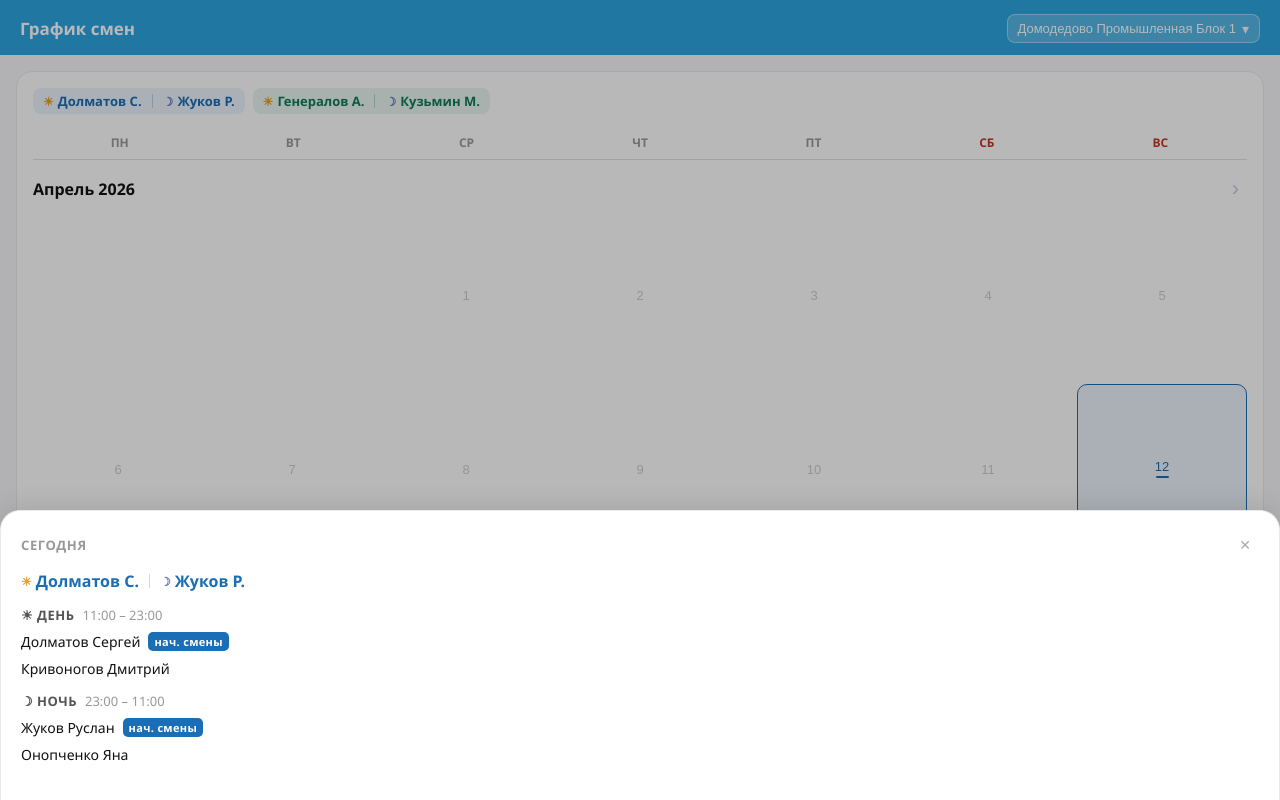
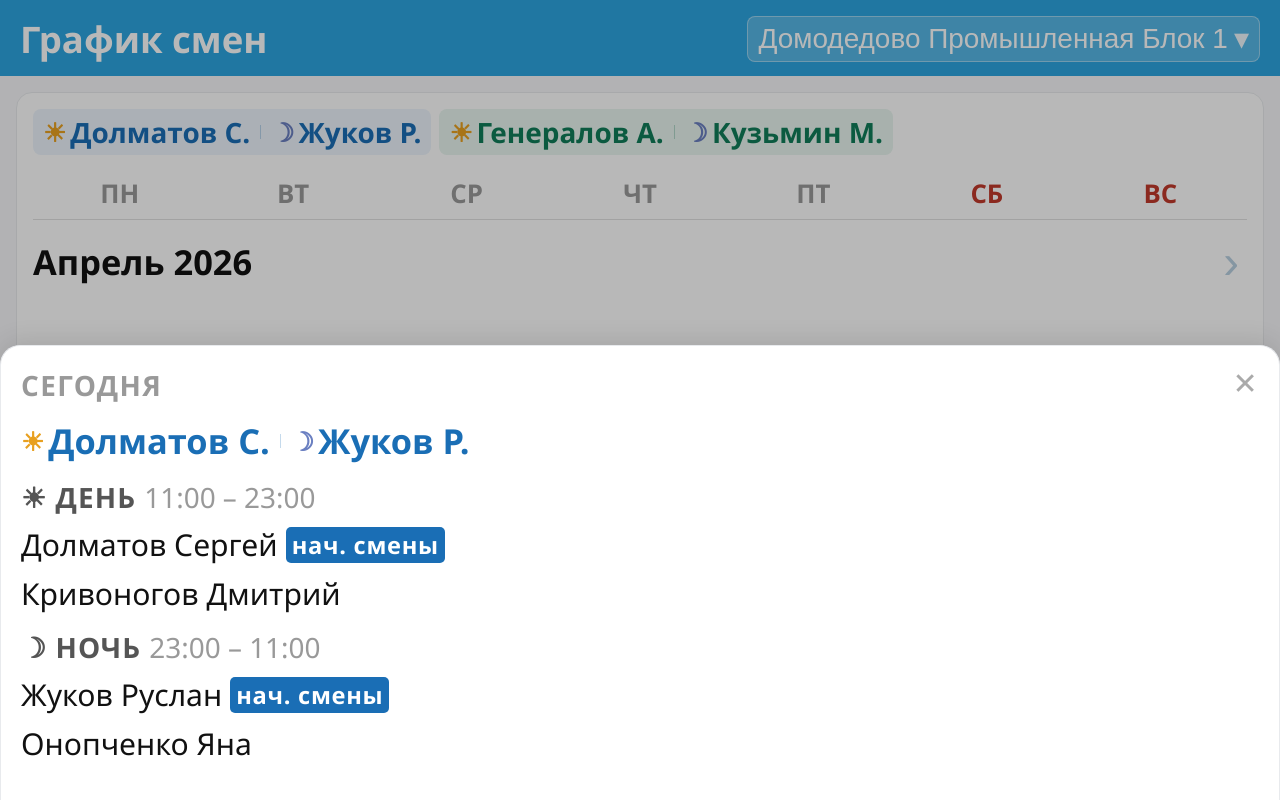
Before and after one commit to liketurbo/shift-app, a React (Vite) app: page / in a window 1280 px wide. Both pictures are taken after a click on the button "12". Shown: the top 800 px of the page. Built offline with nearby package versions, Linux system fonts and the light colour scheme.

Commit message:
Refactor font sizes in CSS files to use rem units for better scalability

```diff
--- a/src/App.module.css
+++ b/src/App.module.css
@@ -16,7 +16,7 @@
 
 .topbar__title {
   font-weight: 700;
-  font-size: 17px;
+  font-size: 1.0625rem;
 }
 
 /* ── Content ── */
--- a/src/components/Calendar.module.css
+++ b/src/components/Calendar.module.css
@@ -8,7 +8,7 @@
 .month-nav__label {
   flex: 1;
   font-weight: 700;
-  font-size: 16px;
+  font-size: 1rem;
   color: #111;
 }
 
@@ -23,7 +23,7 @@
   border: none;
   padding: 4px 8px;
   cursor: pointer;
-  font-size: 22px;
+  font-size: 1.375rem;
   line-height: 1;
   color: #b8cfe0;
   transition: color 0.13s;
@@ -42,7 +42,7 @@
 
 .calendar__weekday {
   text-align: center;
-  font-size: 12px;
+  font-size: 0.75rem;
   font-weight: 600;
   padding: 4px 0 8px;
   color: #999;
@@ -94,7 +94,7 @@
 
 /* ── Day number ── */
 .calendar__day-number {
-  font-size: 13px;
+  font-size: 0.8125rem;
   font-weight: 400;
   line-height: 1;
   color: #333;
--- a/src/components/Legend.module.css
+++ b/src/components/Legend.module.css
@@ -13,7 +13,7 @@
 .legend__pill {
   display: inline-flex;
   align-items: center;
-  font-size: 13px;
+  font-size: 0.8125rem;
   font-weight: 600;
   border-radius: 8px;
   padding: 4px 10px;
--- a/src/components/ShiftCard.module.css
+++ b/src/components/ShiftCard.module.css
@@ -65,7 +65,7 @@
 }
 
 .date {
-  font-size: 13px;
+  font-size: 0.8125rem;
   font-weight: 600;
   color: #999;
   text-transform: uppercase;
@@ -81,7 +81,7 @@
   display: flex;
   align-items: center;
   justify-content: center;
-  font-size: 14px;
+  font-size: 0.875rem;
   color: #aaa;
   cursor: pointer;
   border-radius: 50%;
@@ -93,7 +93,7 @@
 }
 
 .name {
-  font-size: 16px;
+  font-size: 1rem;
   font-weight: 700;
   margin-bottom: 14px;
 }
@@ -115,7 +115,7 @@
 }
 
 .subshiftLabel {
-  font-size: 13px;
+  font-size: 0.8125rem;
   font-weight: 600;
   color: #555;
   text-transform: uppercase;
@@ -123,7 +123,7 @@
 }
 
 .hours {
-  font-size: 13px;
+  font-size: 0.8125rem;
   color: #999;
 }
 
@@ -141,12 +141,12 @@
 }
 
 .supervisorName {
-  font-size: 14px;
+  font-size: 0.875rem;
   color: #111;
 }
 
 .chiefBadge {
-  font-size: 11px;
+  font-size: 0.6875rem;
   font-weight: 600;
   color: #fff;
   background: #888;
--- a/src/components/ShiftLabel.module.css
+++ b/src/components/ShiftLabel.module.css
@@ -18,11 +18,11 @@
 }
 
 .iconDay {
-  font-size: 12px;
+  font-size: 0.75rem;
   color: #e8a020;
 }
 
 .iconNight {
-  font-size: 12px;
+  font-size: 0.75rem;
   color: #6a7fc1;
 }
--- a/src/components/WarehouseDropdown.module.css
+++ b/src/components/WarehouseDropdown.module.css
@@ -10,14 +10,14 @@
   border: 1px solid rgba(255, 255, 255, 0.4);
   border-radius: 8px;
   color: #fff;
-  font-size: 13px;
+  font-size: 0.8125rem;
   font-weight: 500;
   padding: 6px 10px;
   cursor: pointer;
 }
 
 .chevron {
-  font-size: 14px;
+  font-size: 0.875rem;
   opacity: 0.9;
   line-height: 1;
   transition: transform 0.15s ease;
@@ -45,7 +45,7 @@
   background: none;
   border: none;
   color: #111;
-  font-size: 13px;
+  font-size: 0.8125rem;
   padding: 10px 14px;
   text-align: left;
   cursor: pointer;
--- a/src/index.css
+++ b/src/index.css
@@ -3,11 +3,28 @@
 }
 
 :root {
+  font-size: 100%;
   --group-0:       #1a6eb5;
   --group-0-light: #edf4fc;
   --group-1:       #0f7c58;
   --group-1-light: #e8f5ef;
   --topbar:        #2ca5e0;
+}
+
+@media (min-width: 600px) {
+  :root { font-size: 125%; }
+}
+
+@media (min-width: 768px) {
+  :root { font-size: 150%; }
+}
+
+@media (min-width: 1024px) {
+  :root { font-size: 185%; }
+}
+
+@media (min-width: 1280px) {
+  :root { font-size: 215%; }
 }
 
 body {
```
